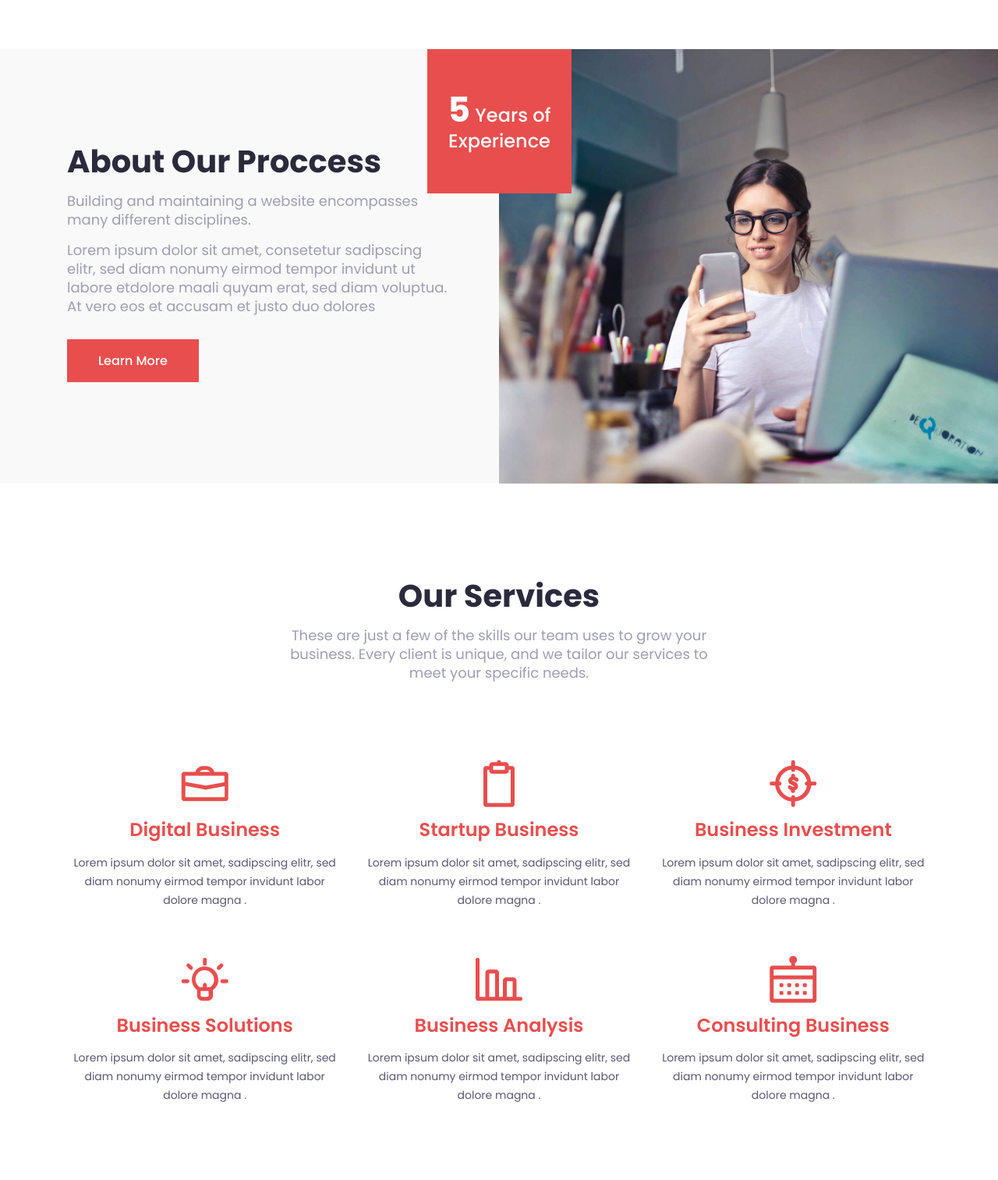
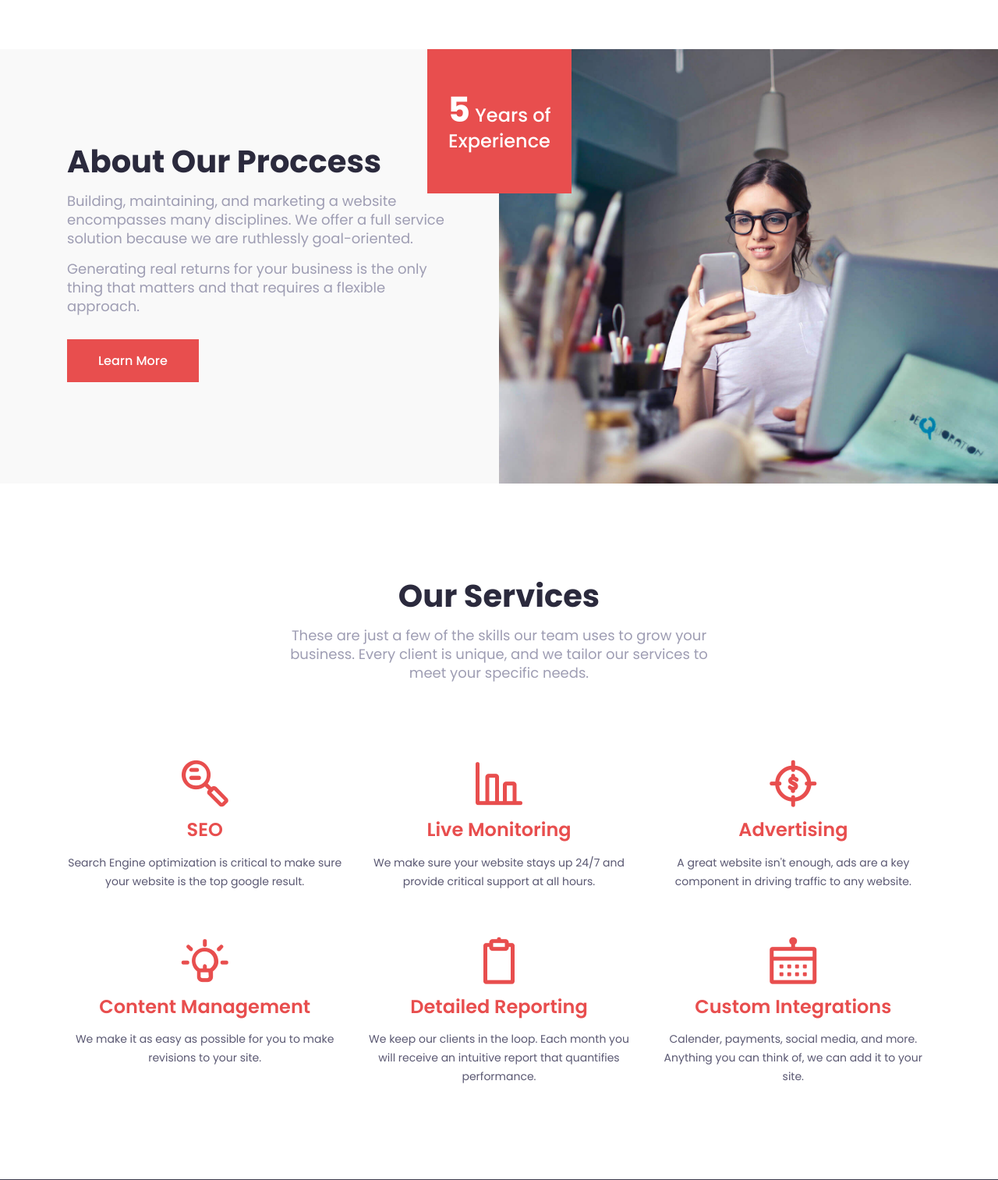
Before and after one commit to Danjoe4/SwiftWebMarketing, a Flask app: page / in a window 1280 px wide. Shown: the part 1294-2807 px from the top of the page at 78% size. Run offline with Flask 2, Linux system fonts and the light colour scheme; some libraries are stand-ins or nearby versions.

Commit message:
finished content

```diff
--- a/app.py
+++ b/app.py
@@ -23,28 +23,12 @@ def send_email():
 def create_app():
     """ production settings
     """
-    import logging.handlers
-
-    # Create logger
-    logger = logging.getLogger(__name__)
-    logger.setLevel(logging.INFO)
-
-    # Handler
-    LOG_FILE = '/tmp/app.log'
-    handler = logging.handlers.RotatingFileHandler(LOG_FILE, maxBytes=1048576, backupCount=5)
-    handler.setLevel(logging.INFO)
-
-    # Formatter
-    formatter = logging.Formatter('%(asctime)s - %(name)s - %(levelname)s - %(message)s')
-
-    # Add Formatter to Handler
-    handler.setFormatter(formatter)
-
-    # add Handler to Logger
-    logger.addHandler(handler)
+    import logging
+    logging.basicConfig(filename='error.log',level=logging.INFO)
 
     return app
 
 
 if __name__ == '__main__':
-    app.run()
+    #app= create_app() # run in production mode locally
+    app.run(debug=True) # for local testing
--- /dev/null
+++ b/credentials.csv
@@ -0,0 +1,2 @@
+IAM User Name,Smtp Username,Smtp Password
+"ses-smtp-user.20221103-172212",AKIAVONITVAWGURN2AMM,BE58OAUURsmyTX5S4kjOUiMGzFk5P172r9dxUzaQMFka
--- a/templates/index.html
+++ b/templates/index.html
@@ -171,11 +171,12 @@
                                 <h4 class="title wow fadeInUp" data-wow-duration="1.3s" data-wow-delay="0.2s">About Our
                                     Proccess</h4>
                                 <p class="wow fadeInUp" data-wow-duration="1.3s" data-wow-delay="0.4s">
-                                    Building and maintaining a website encompasses many different disciplines.  </p>
-                                <p class="wow fadeInUp" data-wow-duration="1.3s" data-wow-delay="0.6s">Lorem ipsum dolor
-                                    sit amet, consetetur sadipscing elitr, sed diam nonumy eirmod tempor invidunt
-                                    ut labore etdolore maali quyam erat, sed diam voluptua. At vero eos et accusam et justo duo
-                                    dolores</p>
+                                    Building, maintaining, and marketing a website encompasses many disciplines. We offer a full service solution
+                                 because we are ruthlessly goal-oriented.  </p>
+                                <p class="wow fadeInUp" data-wow-duration="1.3s" data-wow-delay="0.6s">
+                                    Generating real returns for your business is the only thing that matters and
+                                    that requires a flexible approach.
+                                </p>
                             </div> <!-- section title -->
                             <a href="#services" class="main-btn wow fadeInUp" data-wow-duration="1.3s"
                                 data-wow-delay="0.7s">Learn More</a>
@@ -213,49 +214,49 @@
                 <div class="col-lg-4 col-md-6">
                     <div class="single_features text-center mt-60 wow fadeInUp" data-wow-duration="1.3s"
                         data-wow-delay="0.2s">
-                        <i class="lni lni-briefcase"></i>
-                        <h4 class="features_title">Digital Business</h4>
-                        <p>Lorem ipsum dolor sit amet, sadipscing elitr, sed diam nonumy eirmod tempor invidunt labor dolore magna .</p>
+                        <i class="lni lni-keyword-research"></i>
+                        <h4 class="features_title">SEO</h4>
+                        <p>Search Engine optimization is critical to make sure your website is the top google result.</p>
+                    </div> <!-- single features -->
+                </div>
+                <div class="col-lg-4 col-md-6">
+                    <div class="single_features text-center mt-60 wow fadeInUp" data-wow-duration="1.3s"
+                        data-wow-delay="0.3s">
+                        <i class="lni lni-bar-chart"></i>
+                        <h4 class="features_title">Live Monitoring</h4>
+                        <p>We make sure your website stays up 24/7 and provide critical support at all hours.</p>
+                    </div> <!-- single features -->
+                </div>
+                <div class="col-lg-4 col-md-6">
+                    <div class="single_features text-center mt-60 wow fadeInUp" data-wow-duration="1.3s"
+                        data-wow-delay="0.4s">
+                        <i class="lni lni-target-revenue"></i>
+                        <h4 class="features_title">Advertising</h4>
+                        <p>A great website isn't enough, ads are a key component in driving traffic to any website.</p>
+                    </div> <!-- single features -->
+                </div>
+                <div class="col-lg-4 col-md-6">
+                    <div class="single_features text-center mt-60 wow fadeInUp" data-wow-duration="1.3s"
+                        data-wow-delay="0.2s">
+                        <i class="lni lni-invention"></i>
+                        <h4 class="features_title">Content Management</h4>
+                        <p>We make it as easy as possible for you to make revisions to your site. </p>
                     </div> <!-- single features -->
                 </div>
                 <div class="col-lg-4 col-md-6">
                     <div class="single_features text-center mt-60 wow fadeInUp" data-wow-duration="1.3s"
                         data-wow-delay="0.3s">
                         <i class="lni lni-clipboard"></i>
-                        <h4 class="features_title">Startup Business</h4>
-                        <p>Lorem ipsum dolor sit amet, sadipscing elitr, sed diam nonumy eirmod tempor invidunt labor dolore magna .</p>
-                    </div> <!-- single features -->
-                </div>
-                <div class="col-lg-4 col-md-6">
-                    <div class="single_features text-center mt-60 wow fadeInUp" data-wow-duration="1.3s"
-                        data-wow-delay="0.4s">
-                        <i class="lni lni-target-revenue"></i>
-                        <h4 class="features_title">Business Investment</h4>
-                        <p>Lorem ipsum dolor sit amet, sadipscing elitr, sed diam nonumy eirmod tempor invidunt labor dolore magna .</p>
-                    </div> <!-- single features -->
-                </div>
-                <div class="col-lg-4 col-md-6">
-                    <div class="single_features text-center mt-60 wow fadeInUp" data-wow-duration="1.3s"
-                        data-wow-delay="0.2s">
-                        <i class="lni lni-invention"></i>
-                        <h4 class="features_title">Business Solutions</h4>
-                        <p>Lorem ipsum dolor sit amet, sadipscing elitr, sed diam nonumy eirmod tempor invidunt labor dolore magna .</p>
-                    </div> <!-- single features -->
-                </div>
-                <div class="col-lg-4 col-md-6">
-                    <div class="single_features text-center mt-60 wow fadeInUp" data-wow-duration="1.3s"
-                        data-wow-delay="0.3s">
-                        <i class="lni lni-bar-chart"></i>
-                        <h4 class="features_title">Business Analysis</h4>
-                        <p>Lorem ipsum dolor sit amet, sadipscing elitr, sed diam nonumy eirmod tempor invidunt labor dolore magna .</p>
+                        <h4 class="features_title">Detailed Reporting</h4>
+                        <p>We keep our clients in the loop. Each month you will receive an intuitive report that quantifies performance.</p>
                     </div> <!-- single features -->
                 </div>
                 <div class="col-lg-4 col-md-6">
                     <div class="single_features text-center mt-60 wow fadeInUp" data-wow-duration="1.3s"
                         data-wow-delay="0.4s">
                         <i class="lni lni-calendar"></i>
-                        <h4 class="features_title">Consulting Business</h4>
-                        <p>Lorem ipsum dolor sit amet, sadipscing elitr, sed diam nonumy eirmod tempor invidunt labor dolore magna .</p>
+                        <h4 class="features_title">Custom Integrations</h4>
+                        <p>Calender, payments, social media, and more. Anything you can think of, we can add it to your site.</p>
                     </div> <!-- single features -->
                 </div>
             </div> <!-- row -->
```
Also changed, not shown: 2 other files.
